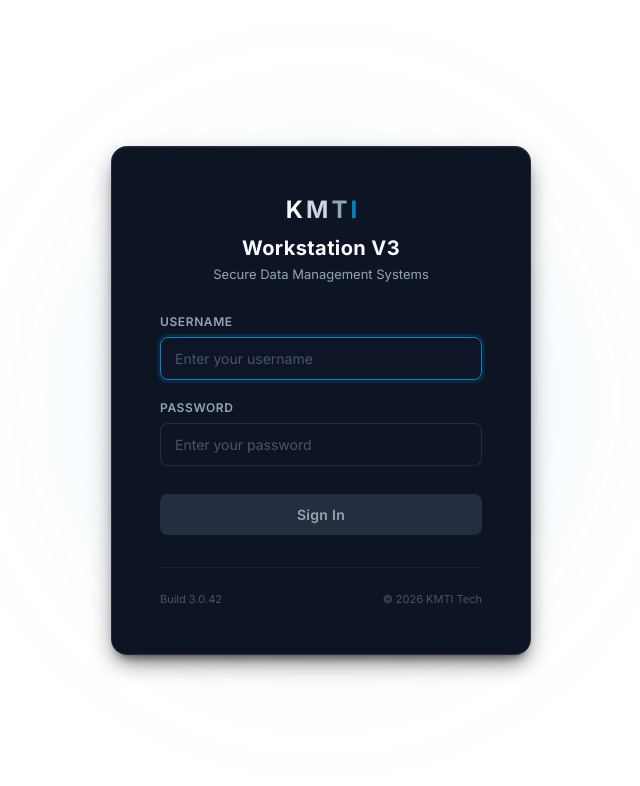
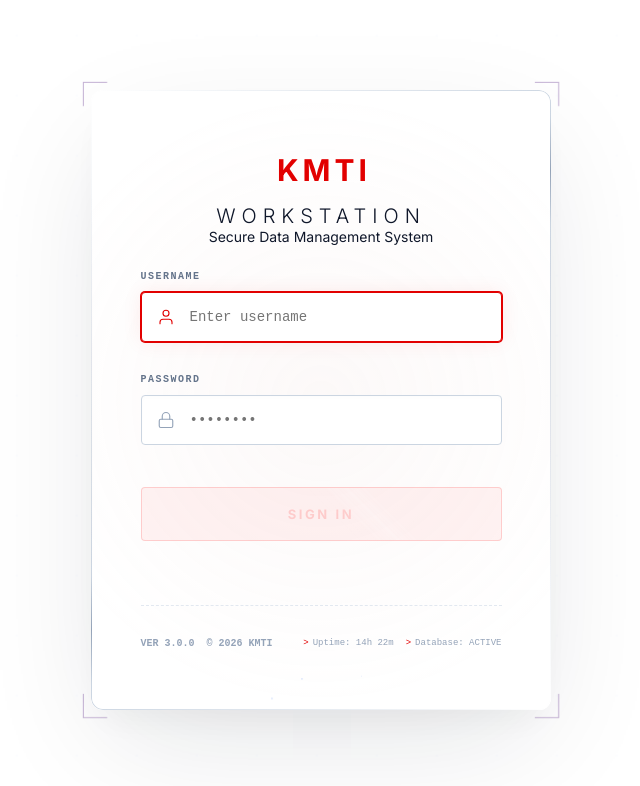
Before and after one commit to imrysn/kmti_workstation_v3_new, a React (Vite) app: page /settings in a window 1280 px wide. Shown: the top 786 px of the page, without its empty margins (319-959 px from the left). Built offline with nearby package versions, Linux system fonts and the light colour scheme.

Commit message:
feat: Implement login page with dynamic Electron window resizing and Python backend management.

```diff
--- a/src/pages/Login.css
+++ b/src/pages/Login.css
@@ -1,4 +1,18 @@
-/* Login Page — Premium Glassmorphism Theme */
+/* Engineering Technical Luxe v2: Kinetic Precision */
+:root {
+  --tp-bg: #f8fafc;
+  --tp-card: rgba(255, 255, 255, 0.94);
+  --tp-inner: rgba(255, 255, 255, 0.5);
+  --tp-accent: #2563eb;
+  /* Technical Blue */
+  --tp-ruby: linear-gradient(135deg, #e20000 0%, #991b1b 100%);
+  --tp-ruby-glow: rgba(226, 0, 0, 0.2);
+  --tp-border-silver: linear-gradient(135deg, #fff 0%, #cbd5e1 45%, #94a3b8 50%, #cbd5e1 55%, #fff 100%);
+  --tp-text-primary: #0f172a;
+  --tp-text-secondary: #475569;
+  --tp-font-mono: 'JetBrains Mono', monospace;
+}
+
 .login-page {
   position: relative;
   display: flex;
@@ -6,291 +20,439 @@
   justify-content: center;
   height: 100vh;
   width: 100vw;
-  background: transparent;
+  background-color: transparent !important;
   overflow: hidden;
-  font-family: var(--font, 'Inter', sans-serif);
+  font-family: 'Inter', system-ui, sans-serif;
 }
 
-/* Atmospheric glow overlay */
+/* Living Blueprint moved behind card content */
 .login-bg-overlay {
   position: absolute;
-  top: 50%;
-  left: 50%;
-  transform: translate(-50%, -50%);
-  width: 600px;
-  height: 600px;
-  background: radial-gradient(circle, rgba(2, 132, 199, 0.15) 0%, transparent 70%);
-  filter: blur(80px);
-  z-index: 1;
+  inset: -100px;
+  z-index: 2;
   pointer-events: none;
+  background-image:
+    radial-gradient(rgba(37, 99, 235, 0.03) 1px, transparent 1px);
+  background-size: 60px 60px;
+  animation: blueprintMove 120s linear infinite;
+  opacity: 0.5;
 }
 
+/* Particles inside card */
+.particles-container {
+  position: absolute;
+  inset: 0;
+  pointer-events: none;
+  z-index: 5;
+  overflow: hidden;
+  border-radius: 12px;
+}
 
+.particle {
+  position: absolute;
+  background: var(--tp-accent);
+  border-radius: 50%;
+  opacity: 0.15;
+  bottom: -20px;
+  animation: floatUp var(--d) linear infinite;
+}
+
+@keyframes floatUp {
+  0% {
+    transform: translateY(0) scale(1);
+    opacity: 0;
+  }
+
+  10% {
+    opacity: 0.3;
+  }
+
+  90% {
+    opacity: 0.3;
+  }
+
+  100% {
+    transform: translateY(-300px) scale(0.5);
+    opacity: 0;
+  }
+}
+
+@keyframes blueprintMove {
+  from {
+    background-position: 0 0;
+  }
+
+  to {
+    background-position: 1000px 1000px;
+  }
+}
+
+/* Kinetic HUD Corner Markers */
+.hud-corner {
+  position: absolute;
+  width: 24px;
+  height: 24px;
+  border: 1px solid rgba(226, 0, 0, 0.2);
+  z-index: 15;
+  pointer-events: none;
+  animation: hudPulse 3s ease-in-out infinite;
+}
+
+.hud-tl {
+  top: -8px;
+  left: -8px;
+  border-right: none;
+  border-bottom: none;
+}
+
+.hud-tr {
+  top: -8px;
+  right: -8px;
+  border-left: none;
+  border-bottom: none;
+}
+
+.hud-bl {
+  bottom: -8px;
+  left: -8px;
+  border-right: none;
+  border-top: none;
+}
+
+.hud-br {
+  bottom: -8px;
+  right: -8px;
+  border-left: none;
+  border-top: none;
+}
+
+@keyframes hudPulse {
+
+  0%,
+  100% {
+    border-color: rgba(226, 0, 0, 0.2);
+    transform: scale(1);
+  }
+
+  50% {
+    border-color: var(--tp-accent);
+    transform: scale(1.05);
+  }
+}
+
+/* Ultra-Premium Workstation Card */
 .login-card {
   position: relative;
-  z-index: 2;
-  background: #0d1424;         /* solid — no see-through */
-  border: 1px solid rgba(255, 255, 255, 0.1);
-  border-radius: 16px;
-  padding: 48px;
-  width: 100%;
-  max-width: 420px;
+  z-index: 10;
+  background: var(--tp-card);
+  backdrop-filter: blur(48px) saturate(1.1);
+  -webkit-backdrop-filter: blur(48px) saturate(1.1);
+  border-radius: 12px;
+  padding: 1.5px;
+  /* Precision rim gap */
+  width: 460px;
   box-shadow:
-    0 10px 25px -5px rgba(0, 0, 0, 0.6),
-    0 8px 10px -6px rgba(0, 0, 0, 0.5),
-    inset 0 1px 1px rgba(255, 255, 255, 0.05);
-  animation: fadeIn 0.6s ease-out;
-  /* Allow dragging the card around the screen */
+    0 40px 120px -20px rgba(15, 23, 42, 0.12),
+    0 20px 40px -10px rgba(0, 0, 0, 0.05),
+    inset 0 0 80px rgba(255, 255, 255, 0.4);
+  animation: workstationEnter 0.5s cubic-bezier(0.16, 1, 0.3, 1);
   -webkit-app-region: drag;
 }
 
-/* Disable drag on anything interactive so clicks still work */
-.login-card input,
-.login-card button,
-.login-card label,
-.login-card a {
-  -webkit-app-region: no-drag;
-}
-
-@keyframes fadeIn {
+@keyframes workstationEnter {
   from {
     opacity: 0;
-    transform: translateY(10px);
+    transform: translateY(20px) scale(0.98);
   }
 
   to {
     opacity: 1;
-    transform: translateY(0);
+    transform: translateY(0) scale(1);
   }
 }
 
-/* Shake Animation for Errors */
-.login-card.shake {
-  animation: shake 0.4s cubic-bezier(.36, .07, .19, .97) both;
+/* Specular Highlight Follower */
+.login-card::after {
+  content: '';
+  position: absolute;
+  inset: 0;
+  border-radius: 12px;
+  background: radial-gradient(circle at var(--mouse-x, 15%) var(--mouse-y, 15%), rgba(219, 174, 169, 0.315) 0%, transparent 80%);
+  pointer-events: none;
+  opacity: 0.5;
+  z-index: 11;
+  transition: background 0.1s ease-out;
+  /* Smooth movement */
 }
 
-/* Exit Animation — plays when login succeeds */
-.login-card.exiting {
-  animation: cardExit 0.38s cubic-bezier(0.4, 0, 0.2, 1) forwards;
+/* Machined Silver Rim */
+.login-card::before {
+  content: '';
+  position: absolute;
+  inset: 0;
+  border-radius: 12px;
+  padding: 1px;
+  background: var(--tp-border-silver);
+  -webkit-mask: linear-gradient(#fff 0 0) content-box, linear-gradient(#fff 0 0);
+  mask: linear-gradient(#fff 0 0) content-box, linear-gradient(#fff 0 0);
+  -webkit-mask-composite: xor;
+  mask-composite: exclude;
+  pointer-events: none;
 }
 
-@keyframes cardExit {
-  0%   { opacity: 1; transform: scale(1);    filter: blur(0px);   }
-  40%  { opacity: 1; transform: scale(1.04); filter: blur(0px);   }
-  100% { opacity: 0; transform: scale(1.12); filter: blur(8px);   }
+/* Interactive Card Content Area */
+.login-card-content {
+  position: relative;
+  background: var(--tp-inner);
+  border-radius: 10.5px;
+  padding: 60px 48px;
+  display: flex;
+  flex-direction: column;
+  z-index: 12;
 }
 
-@keyframes shake {
-
-  10%,
-  90% {
-    transform: translate3d(-1px, 0, 0);
-  }
-
-  20%,
-  80% {
-    transform: translate3d(2px, 0, 0);
-  }
-
-  30%,
-  50%,
-  70% {
-    transform: translate3d(-4px, 0, 0);
-  }
-
-  40%,
-  60% {
-    transform: translate3d(4px, 0, 0);
-  }
+@keyframes errorSlideUp {
+  from { opacity: 0; transform: translateY(4px); }
+  to { opacity: 1; transform: translateY(0); }
 }
 
+/* Refined Branding Header */
 .login-header {
   text-align: center;
-  margin-bottom: 32px;
+  margin-bottom: 26px;
 }
 
 .login-logo {
   display: flex;
+  align-items: baseline;
   justify-content: center;
-  gap: 4px;
-  margin-bottom: 12px;
+  gap: 6px;
+  margin-bottom: 16px;
 }
 
-.login-logo span {
-  font-size: 24px;
-  font-weight: 800;
-  letter-spacing: -1px;
+.logo-group {
+  display: flex;
+  align-items: baseline;
+  gap: 1px;
 }
 
-.logo-k {
-  color: #f8fafc;
+.logo-big {
+  font-size: 30px;
+  font-weight: 950;
+  letter-spacing: -2px;
+  color: #e20000;
+  transition: all 0.3s ease;
 }
 
-.logo-m {
-  color: #cbd5e1;
+.logo-small {
+  font-size: 11px;
+  font-weight: 800;
+  text-transform: uppercase;
+  color: #64748b;
+  letter-spacing: 0.05em;
+  opacity: 0.8;
 }
 
-.logo-t {
-  color: #94a3b8;
+.logo-group.symbol {
+  font-size: 18px;
+  font-weight: 700;
+  color: var(--tp-accent);
+  margin: 0 4px;
 }
 
-.logo-i {
-  color: var(--accent, #0284c7);
+.logo-group:last-of-type .logo-big {
+  color: #e20000;
+  /* User's Red choice refined */
+}
+
+.logo-group:last-of-type .logo-small {
+  color: var(--tp-accent);
 }
 
 .login-title {
   font-size: 20px;
-  font-weight: 700;
-  color: #f8fafc;
-  letter-spacing: 0.02em;
+  font-weight: 300;
+  text-transform: uppercase;
+  letter-spacing: 0.3em;
+  color: #0f172a;
+  margin-top: 12px;
 }
 
-.login-subtitle {
-  font-size: 13px;
-  color: #94a3b8;
-  margin-top: 6px;
-}
-
+/* Precision Control Panel */
 .login-form {
   display: flex;
   flex-direction: column;
-  gap: 20px;
-}
-
-/* Graceful Error Messaging */
-.login-error-container {
-  display: flex;
-  align-items: center;
-  gap: 10px;
-  background: rgba(220, 38, 38, 0.1);
-  border-left: 3px solid #ef4444;
-  padding: 12px 14px;
-  border-radius: 6px;
-  color: #fca5a5;
-  font-size: 13px;
-  animation: slideDown 0.3s ease-out;
-}
-
-@keyframes slideDown {
-  from {
-    opacity: 0;
-    transform: translateY(-5px);
-  }
-
-  to {
-    opacity: 1;
-    transform: translateY(0);
-  }
-}
-
-.error-icon {
-  width: 16px;
-  height: 16px;
-  flex-shrink: 0;
-}
-
-.login-input-group {
-  display: flex;
-  flex-direction: column;
-  gap: 8px;
-}
-
-.login-input-group label {
-  font-size: 12px;
-  font-weight: 600;
-  color: #94a3b8;
-  text-transform: uppercase;
-  letter-spacing: 0.05em;
+  gap: 32px;
+  -webkit-app-region: no-drag;
 }
 
 .input-wrapper {
   position: relative;
+  display: flex;
+  align-items: center;
+  -webkit-app-region: no-drag;
+}
+
+.login-input-group label {
+  font-family: var(--tp-font-mono);
+  font-size: 10px;
+  font-weight: 800;
+  color: #64748b;
+  text-transform: uppercase;
+  letter-spacing: 0.15em;
+  margin-bottom: 10px;
+  display: flex;
+  align-items: center;
+  gap: 8px;
+}
+
+.login-input-error {
+  font-family: var(--tp-font-mono);
+  font-size: 9px;
+  font-weight: 700;
+  color: #e20000;
+  margin-top: 8px;
+  text-transform: uppercase;
+  letter-spacing: 0.05em;
+  animation: errorSlideUp 0.3s ease-out;
 }
 
 .login-input-group input {
   width: 100%;
-  background: rgba(15, 23, 42, 0.4);
-  border: 1px solid rgba(255, 255, 255, 0.1);
-  border-radius: 8px;
-  padding: 12px 14px;
-  color: #f8fafc;
+  background: #ffffff;
+  border: 1.5px solid #cbd5e1;
+  /* Strengthened for Electron */
+  border-radius: 4px;
+  padding: 16px 18px 16px 48px;
+  color: #0f172a;
   font-size: 14px;
-  transition: all 0.2s ease;
+  font-family: var(--tp-font-mono);
+  transition: all 0.3s cubic-bezier(0.16, 1, 0.3, 1);
+  box-shadow: inset 0 2px 4px rgba(0, 0, 0, 0.01);
 }
 
 .login-input-group input:focus {
-  border-color: var(--accent, #0284c7);
-  background: rgba(15, 23, 42, 0.6);
-  box-shadow: 0 0 0 3px rgba(2, 132, 199, 0.15);
   outline: none;
+  border-color: #e20000;
+  box-shadow: 0 0 0 1px #e20000, 0 0 20px rgba(226, 0, 0, 0.08);
 }
 
-.login-input-group input::placeholder {
-  color: #475569;
+.input-icon {
+  position: absolute;
+  left: 16px;
+  color: #94a3b8;
+  width: 18px;
+  height: 18px;
+  stroke-width: 1.5;
+  pointer-events: none;
 }
 
+.login-input-group input:focus+.input-icon {
+  color: #e20000;
+}
+
+/* Ruby Liquid Action Button */
 .login-submit-btn {
-  margin-top: 8px;
-  padding: 12px;
-  background: var(--accent, #0284c7);
-  color: #ffffff;
-  border-radius: 8px;
-  font-size: 14px;
-  font-weight: 600;
-  letter-spacing: 0.02em;
-  transition: all 0.2s ease;
+  position: relative;
+  overflow: hidden;
+  margin-top: 10px;
+  padding: 18px;
+  background: var(--tp-ruby);
+  color: #fff;
+  border-radius: 4px;
+  font-size: 13px;
+  font-weight: 900;
+  text-transform: uppercase;
+  letter-spacing: 0.2em;
+  border: none;
   cursor: pointer;
+  transition: all 0.4s cubic-bezier(0.16, 1, 0.3, 1);
+  box-shadow: 0 20px 40px -10px rgba(226, 0, 0, 0.35);
+  border: 1px solid #ff000044;
+}
+
+.login-submit-btn::after {
+  content: '';
+  position: absolute;
+  top: -50%;
+  left: -50%;
+  width: 200%;
+  height: 200%;
+  background: linear-gradient(45deg,
+      transparent 45%,
+      rgba(255, 255, 255, 0.1) 50%,
+      transparent 55%);
+  animation: liquidShimmer 4s infinite;
+}
+
+@keyframes liquidShimmer {
+  0% {
+    transform: translate(-30%, -30%) rotate(0deg);
+  }
+
+  100% {
+    transform: translate(30%, 30%) rotate(0deg);
+  }
 }
 
 .login-submit-btn:hover:not(:disabled) {
-  background: var(--accent-hover, #0369a1);
-  transform: translateY(-1px);
-  box-shadow: 0 4px 12px rgba(2, 132, 199, 0.3);
-}
-
-.login-submit-btn:active:not(:disabled) {
-  transform: translateY(0);
+  transform: translateY(-2px);
+  box-shadow:
+    0 25px 50px -10px rgba(226, 0, 0, 0.45),
+    inset 0 0 20px rgba(255, 255, 255, 0.1);
 }
 
 .login-submit-btn:disabled {
+  background: #ff000015;
+  color: #ff000044;
+  box-shadow: none;
+  cursor: not-allowed;
   opacity: 0.6;
-  cursor: not-allowed;
-  background: #334155;
 }
 
-/* Loading Spinner */
-.loader-container {
-  display: flex;
-  align-items: center;
-  justify-content: center;
-  gap: 10px;
-}
-
-.spinner {
-  width: 16px;
-  height: 16px;
-  border: 2px solid rgba(255, 255, 255, 0.2);
-  border-top-color: #fff;
-  border-radius: 50%;
-  animation: spin 0.8s linear infinite;
-}
-
-@keyframes spin {
-  to {
-    transform: rotate(360deg);
-  }
-}
-
+/* Kinetic Footer */
 .login-footer {
   display: flex;
   justify-content: space-between;
-  margin-top: 32px;
-  padding-top: 24px;
-  border-top: 1px solid rgba(255, 255, 255, 0.05);
+  align-items: center; /* V-align fix */
+  margin-top: 64px;
+  padding-top: 32px;
+  border-top: 1px dashed #e2e8f0;
+  -webkit-app-region: no-drag;
+}
+
+.footer-main {
+  display: flex;
+  align-items: center;
+  gap: 12px;
 }
 
 .version-tag,
 .copyright {
-  font-size: 11px;
-  color: #475569;
+  font-family: var(--tp-font-mono);
+  font-size: 10px;
+  color: #94a3b8;
+  font-weight: 800;
+  text-transform: uppercase;
 }
+
+.system-readout {
+  font-family: var(--tp-font-mono);
+  font-size: 9px;
+  color: #94a3b8;
+  display: flex;
+  gap: 12px;
+}
+
+.readout-item::before {
+  content: '>';
+  margin-right: 4px;
+  color: #e20000;
+  animation: blink 1s step-end infinite;
+}
+
+@keyframes blink {
+  50% {
+    opacity: 0;
+  }
+}
--- a/src/pages/Login.tsx
+++ b/src/pages/Login.tsx
@@ -8,6 +8,17 @@ export default function Login() {
   const [password, setPassword] = useState('')
   const [error, setError] = useState<string | null>(null)
   const [shake, setShake] = useState(false)
+
+  // Luxe low-density particles
+  const [particles] = useState(() =>
+    Array.from({ length: 6 }, (_, i) => ({
+      left: `${Math.random() * 100}%`,
+      delay: `${Math.random() * 5}s`,
+      duration: `${20 + Math.random() * 20}s`,
+      size: `${1 + Math.random() * 1.5}px`,
+      id: i
+    }))
+  )
 
   async function handleSubmit(e: FormEvent) {
     e.preventDefault()
@@ -30,41 +41,81 @@ export default function Login() {
     loginSucceeded ? 'exiting' : '',
   ].filter(Boolean).join(' ')
 
+  // Reactive Specular Highlight
+  const [mousePos, setMousePos] = useState({ x: 50, y: 50 })
+  function handleMouseMove(e: React.MouseEvent<HTMLDivElement>) {
+    const rect = e.currentTarget.getBoundingClientRect()
+    const x = ((e.clientX - rect.left) / rect.width) * 100
+    const y = ((e.clientY - rect.top) / rect.height) * 100
+    setMousePos({ x, y })
+  }
+
   return (
     <div className="login-page">
       <div className="login-bg-overlay"></div>
 
-      <div className={cardClass}>
+      <div
+        className={cardClass}
+        onMouseMove={handleMouseMove}
+        style={{ '--mouse-x': `${mousePos.x}%`, '--mouse-y': `${mousePos.y}%` } as any}
+      >
+        <div className="particles-container">
+          {particles.map(p => (
+            <div
+              key={p.id}
+              className="particle"
+              style={{
+                left: p.left,
+                animationDelay: p.delay,
+                animationDuration: p.duration,
+                width: p.size,
+                height: p.size,
+                '--d': p.duration
+              } as any}
+            />
+          ))}
+        </div>
+
+        {/* Technical HUD Elements */}
+        <div className="hud-corner hud-tl"></div>
+        <div className="hud-corner hud-tr"></div>
+        <div className="hud-corner hud-bl"></div>
+        <div className="hud-corner hud-br"></div>
+
+        <div className="login-card-content">
           <div className="login-header">
             <div className="login-logo">
-            <span className="logo-k">K</span>
-            <span className="logo-m">M</span>
-            <span className="logo-t">T</span>
-            <span className="logo-i">I</span>
+              <div className="logo-group">
+                <span className="logo-big">K</span>
+                {/* <span className="logo-small">usakabe</span> */}
               </div>
-          <h1 className="login-title">Workstation V3</h1>
-          <p className="login-subtitle">Secure Data Management Systems</p>
+              {/* <div className="logo-group symbol">&</div> */}
+              <div className="logo-group">
+                <span className="logo-big">M</span>
+                {/* <span className="logo-small">aeno</span> */}
+              </div>
+              <div className="logo-group">
+                <span className="logo-big">T</span>
+                {/* <span className="logo-small">ech.,</span> */}
+              </div>
+              <div className="logo-group">
+                <span className="logo-big">I</span>
+                {/* <span className="logo-small">NC.</span> */}
+              </div>
+            </div>
+            <h1 className="login-title">Workstation</h1>
+            <p className="login-subtitle">Secure Data Management System</p>
           </div>
 
           <form className="login-form" onSubmit={handleSubmit}>
-          {error && (
-            <div className="login-error-container">
-              <svg className="error-icon" viewBox="0 0 24 24" fill="none" stroke="currentColor" strokeWidth="2">
-                <circle cx="12" cy="12" r="10" />
-                <line x1="12" y1="8" x2="12" y2="12" />
-                <line x1="12" y1="16" x2="12.01" y2="16" />
-              </svg>
-              <span>{error}</span>
-            </div>
-          )}
 
             <div className="login-input-group">
-            <label htmlFor="username">Username</label>
+              <label htmlFor="username">USERNAME</label>
               <div className="input-wrapper">
                 <input
                   id="username"
                   type="text"
-                placeholder="Enter your username"
+                  placeholder="Enter username"
                   autoComplete="username"
                   autoFocus
                   value={username}
@@ -72,40 +123,56 @@ export default function Login() {
                   disabled={isLoading}
                   required
                 />
+                <svg className="input-icon" viewBox="0 0 24 24" fill="none" stroke="currentColor" strokeWidth="1.25" strokeLinecap="round" strokeLinejoin="round">
+                  <path d="M20 21v-2a4 4 0 0 0-4-4H8a4 4 0 0 0-4 4v2" />
+                  <circle cx="12" cy="7" r="4" />
+                </svg>
               </div>
             </div>
 
             <div className="login-input-group">
-            <label htmlFor="password">Password</label>
+              <label htmlFor="password">PASSWORD</label>
               <div className="input-wrapper">
                 <input
                   id="password"
                   type="password"
-                placeholder="Enter your password"
+                  placeholder="••••••••"
                   autoComplete="current-password"
                   value={password}
                   onChange={(e) => setPassword(e.target.value)}
                   disabled={isLoading}
                   required
                 />
+                <svg className="input-icon" viewBox="0 0 24 24" fill="none" stroke="currentColor" strokeWidth="1.25" strokeLinecap="round" strokeLinejoin="round">
+                  <rect x="3" y="11" width="18" height="11" rx="2" ry="2" />
+                  <path d="M7 11V7a5 5 0 0 1 10 0v4" />
+                </svg>
               </div>
+              {error && <div className="login-input-error">{error}</div>}
             </div>
 
             <button className="login-submit-btn" type="submit" disabled={isLoading || !username || !password}>
               {isLoading ? (
-              <span className="loader-container">
-                <span className="spinner"></span>
-                Authenticating...
-              </span>
+                <div className="loader-container">
+                  <div className="spinner"></div>
+                  <span>Verifying...</span>
+                </div>
               ) : (
-              'Sign In'
+                'SIGN IN'
               )}
             </button>
           </form>
 
           <div className="login-footer">
-          <span className="version-tag">Build 3.0.42</span>
-          <span className="copyright">© 2026 KMTI Tech</span>
+            <div className="footer-main">
+              <span className="version-tag">VER 3.0.0</span>
+              <span className="copyright">© 2026 KMTI</span>
+            </div>
+            <div className="system-readout">
+              <span className="readout-item">Uptime: 14h 22m</span>
+              <span className="readout-item">Database: ACTIVE</span>
+            </div>
+          </div>
         </div>
       </div>
     </div>
```
Also changed, not shown: electron/main.js (+4 -4 lines). Lines whose indentation alone changed are shown as unchanged.
